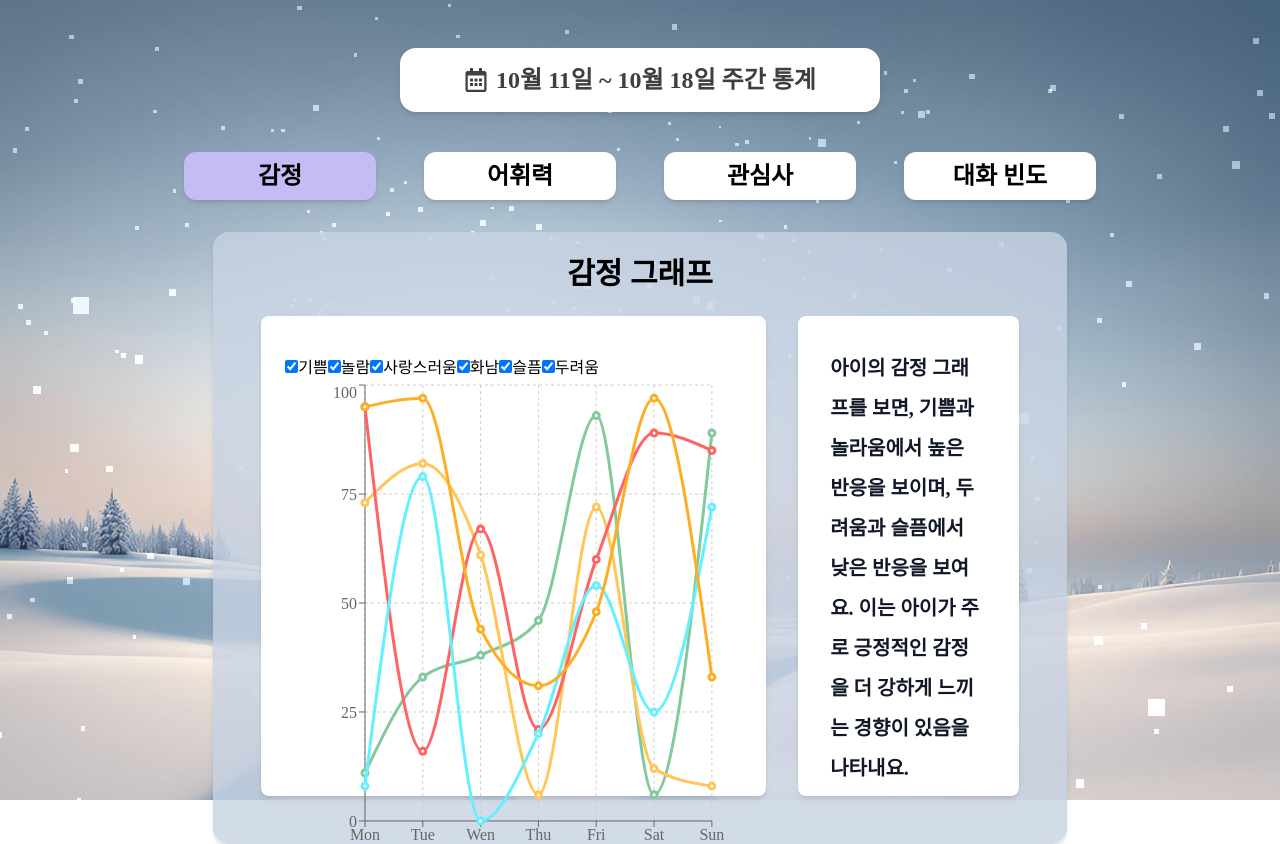
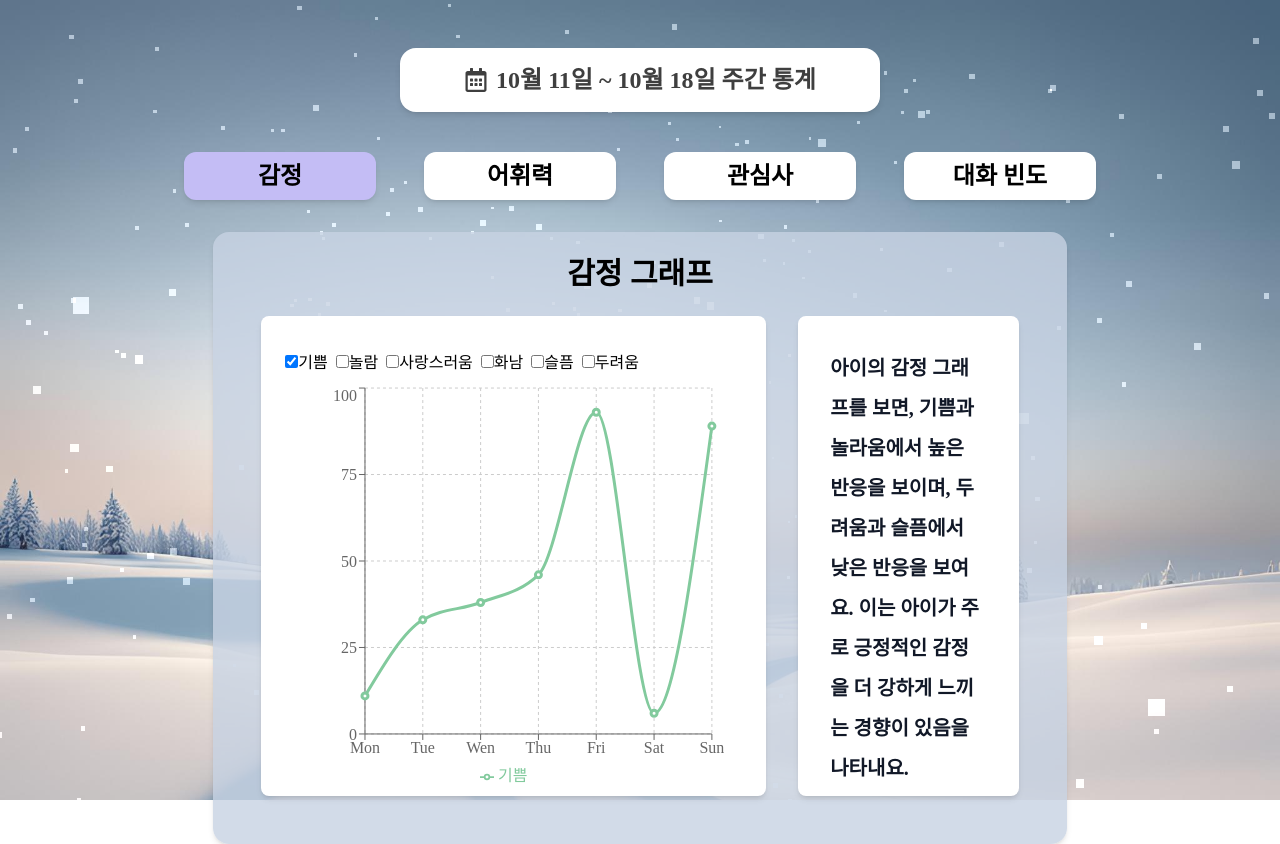
Before and after one commit to busangangster/talkie, a React (Vite) app in the folder frontend/: page /week in a window 1280 px wide. Built offline with nearby package versions, Linux system fonts and the light colour scheme; a web font is replaced by a local one.

Commit message:
[feat] week static css modified

```diff
--- a/frontend/src/components/TalkCnt.tsx
+++ b/frontend/src/components/TalkCnt.tsx
@@ -47,7 +47,6 @@ return (
     style={{
       width: "700px",
       height: "500px",
-      margin: "0 auto",
     }}
   />
 );};
--- a/frontend/src/components/TalkVoca.tsx
+++ b/frontend/src/components/TalkVoca.tsx
@@ -57,7 +57,7 @@ const TalkVoca: React.FC = () => {
     }
   }, []); // 빈 배열을 두어 한 번만 실행되도록 설정
 
-  return <div ref={chartRef} style={{ width: "500px", height: "400px" }} />;
+  return <div ref={chartRef} style={{ width: "450px", height: "400px" }} />;
 };
 
 export default TalkVoca;
--- a/frontend/src/components/WeekEmotion.tsx
+++ b/frontend/src/components/WeekEmotion.tsx
@@ -8,7 +8,7 @@ const data = [
   {
     name: "Mon",
     기쁨: 11,
-    놀라움: 19,
+    놀람: 19,
     사랑스러움: 73,
     화남: 95,
     슬픔: 8,
@@ -17,7 +17,7 @@ const data = [
   {
     name: "Tue",
     기쁨: 33,
-    놀라움: 4,
+    놀람: 4,
     사랑스러움: 82,
     화남: 16,
     슬픔: 79,
@@ -26,7 +26,7 @@ const data = [
   {
     name: "Wen",
     기쁨: 38,
-    놀라움: 54,
+    놀람: 54,
     사랑스러움: 61,
     화남: 67,
     슬픔: 0,
@@ -35,7 +35,7 @@ const data = [
   {
     name: "Thu",
     기쁨: 46,
-    놀라움: 49,
+    놀람: 49,
     사랑스러움: 6,
     화남: 21,
     슬픔: 20,
@@ -44,7 +44,7 @@ const data = [
   {
     name: "Fri",
     기쁨: 93,
-    놀라움: 65,
+    놀람: 65,
     사랑스러움: 72,
     화남: 60,
     슬픔: 54,
@@ -53,7 +53,7 @@ const data = [
   {
     name: "Sat",
     기쁨: 6,
-    놀라움: 53,
+    놀람: 53,
     사랑스러움: 12,
     화남: 89,
     슬픔: 25,
@@ -62,7 +62,7 @@ const data = [
   {
     name: "Sun",
     기쁨: 89,
-    놀라움: 37,
+    놀람: 37,
     사랑스러움: 8,
     화남: 85,
     슬픔: 72,
@@ -73,11 +73,11 @@ const data = [
 const WeekEmotion: React.FC = () => {
   const [lines, setLines] = useState<Record<LineKeys, boolean>>({
     기쁨: true,
-    놀람: true,
-    사랑스러움: true,
-    화남: true,
-    슬픔: true,
-    두려움: true,
+    놀람: false,
+    사랑스러움: false,
+    화남: false,
+    슬픔: false,
+    두려움: false,
   });
 
   const handleToggle = (lineKey: LineKeys) => {
@@ -88,8 +88,8 @@ const WeekEmotion: React.FC = () => {
   }
 
   return (
-    <div style={{ width: "800px", height: "600px", paddingTop: "100px" }}>
-      <div>
+    <div style={{ width: "800px", height: "410px", paddingTop: "0px" }}>
+      <div className="flex gap-2 mb-2">
         <label>
           <input
             type="checkbox"
@@ -141,8 +141,10 @@ const WeekEmotion: React.FC = () => {
       </div>
 
       <ResponsiveContainer width="100%" height="100%">
-        <LineChart data={data}
-        margin={{top: 5, right: 30, left: 20, bottom: 5}}>
+        <LineChart
+          data={data}
+          margin={{ top: 5, right: 30, left: 20, bottom: 5 }}
+        >
           <CartesianGrid strokeDasharray="3 3" />
           <XAxis dataKey="name" />
           <YAxis domain={[0, 100]} />
--- a/frontend/src/components/WeekInterest.tsx
+++ b/frontend/src/components/WeekInterest.tsx
@@ -14,6 +14,7 @@ const WeekInterest:React.FC = () => {
           },
           legend: {
             orient: "horizontal",
+            selectedMode: false, // 클릭 시 필터링 비활성화
             bottom: "70px",
           },
           series: [
--- a/frontend/src/components/WeekVoca.tsx
+++ b/frontend/src/components/WeekVoca.tsx
@@ -77,7 +77,7 @@ const CustomTooltip: React.FC<TooltipProps<ValueType, NameType>> = ({
 
 const WeekVoca: React.FC = () => {
   return (
-    <div style={{ width: "800px", height: "600px", paddingTop: "100px" }}>
+    <div style={{ width: "800px", height: "480px", paddingTop: "30px" }}>
       <ResponsiveContainer width="100%" height="100%">
         <ComposedChart
           data={data}
--- a/frontend/src/pages/TalkPage.tsx
+++ b/frontend/src/pages/TalkPage.tsx
@@ -119,7 +119,7 @@ const TalkPage: React.FC = () => {
       {/* 그래프 및 분석 결과 영역 */}
       <div className="flex flex-wrap justify-between mt-5 w-full space-y-8">
         {/* 첫 번째 열: WordCloud 및 관심사 */}
-        <div className="w-[42%] bg-white rounded-xl shadow-md mt-6 p-8">
+        <div className="w-[42%] h-[400px] bg-white rounded-xl shadow-md mt-6 p-8">
           <WordCloud />
         </div>
         <div className="w-[53%] bg-white p-8 rounded-xl shadow-md bg-opacity-60">
```
